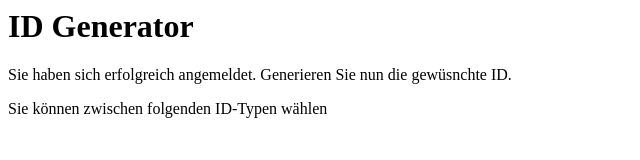
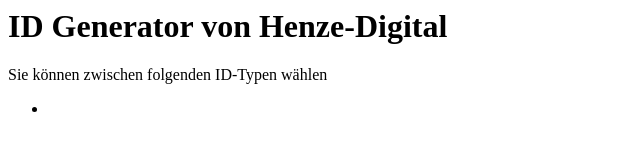
Before and after one commit to Henze-Digital/idGenerator, a plain HTML site: page index.html in a window 1280 px wide. Shown: the whole page, without its empty margins (0-640 px from the left). Drawn offline with Linux system fonts and the light colour scheme.

Commit message:
fix layout

```diff
--- a/index.html
+++ b/index.html
@@ -1,16 +1,15 @@
 <div xmlns="http://www.w3.org/1999/xhtml" data-template="templates:surround" data-template-with="templates/page.html" data-template-at="content">
     <div class="col-md"/>
     <div class="col-md-9">
-        <h1 data-template="config:app-title">ID Generator</h1>
+        <h1 data-template="config:app-title">ID Generator von Henze-Digital</h1>
         <div class="alert alert-success">
-            <p>
-               Sie haben sich erfolgreich angemeldet. Generieren Sie nun die gewüsnchte ID.</p>
+            <p data-template="app:logInAlert"/>
         </div>
         <div class="container">
             <p>Sie können zwischen folgenden ID-Typen wählen</p>
 
             <ul class="list-group">
-                <div data-template="app:typeList"/>
+                <li data-template="app:prefixList"/>
             </ul>
 
         </div>
```
